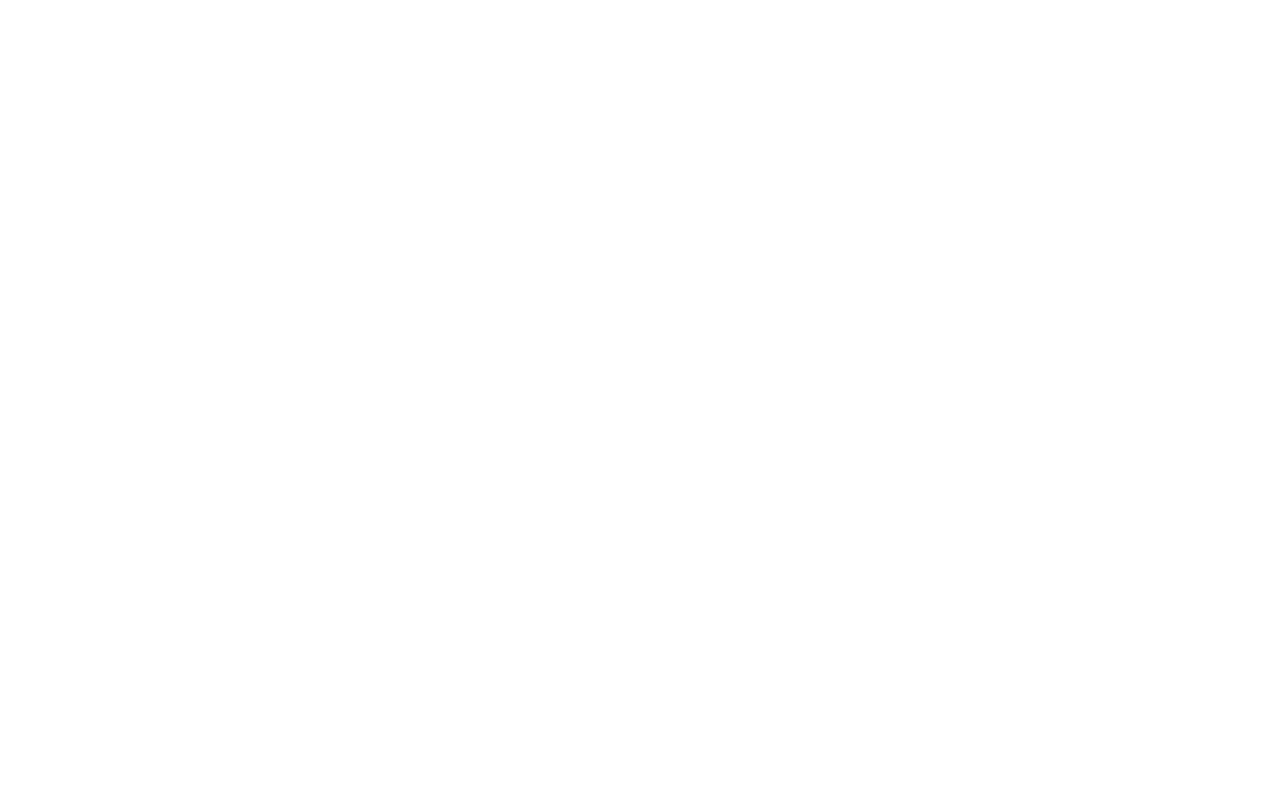
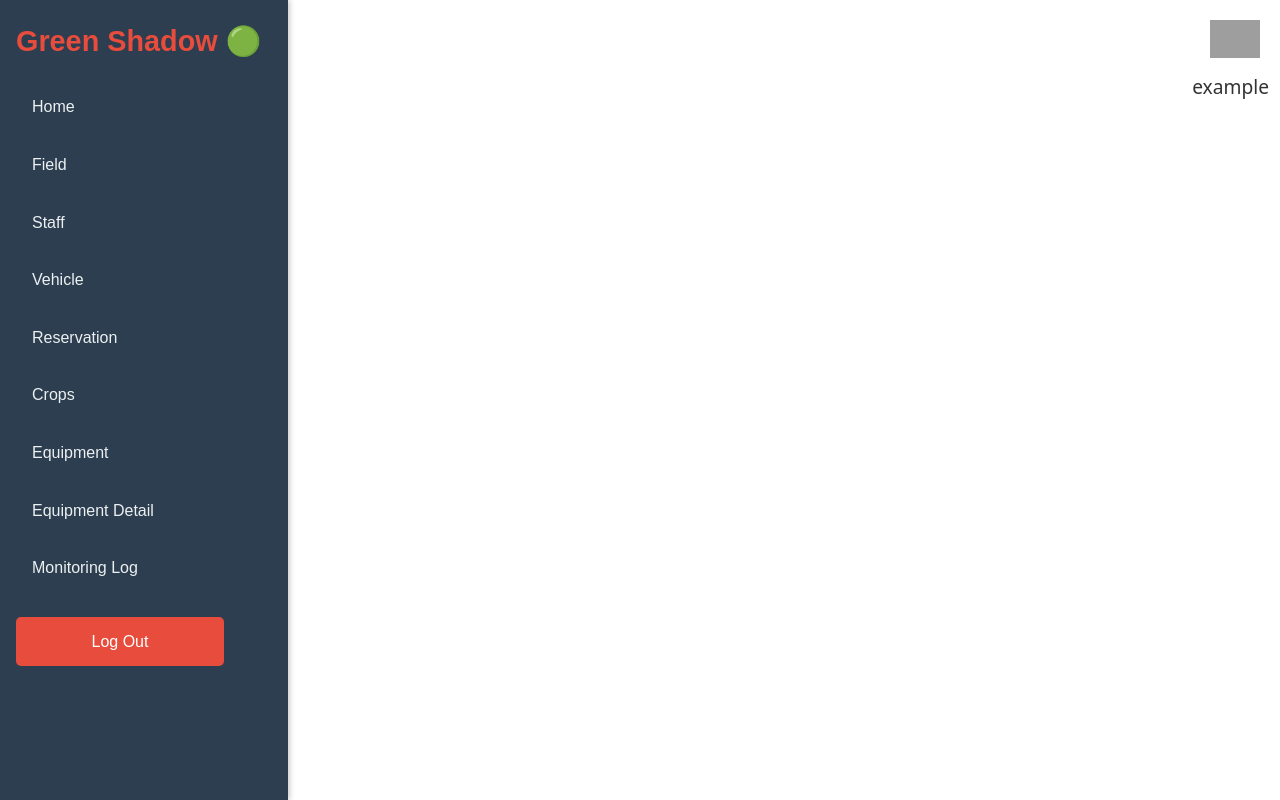
Before and after one commit to Shalomhosheya/React-GreenShadow, a React (Vite) app: page /CropPage in a window 1280 px wide. Before the commit this address had no page. Built offline with nearby package versions, Linux system fonts and the light colour scheme; grey boxes are pictures that could not be loaded.

Commit message:
initial commit

```diff
--- a/src/App.jsx
+++ b/src/App.jsx
@@ -6,6 +6,7 @@
 import StaffPage from './Pages/StaffPage';
 import VehiclePage from './Pages/VehiclePage';
 import ReservationPage from './Pages/ReservationPage';
+import CropPage from './Pages/CropPage';
 
 function App() {
   return (
@@ -19,6 +20,8 @@
           <Route path="/StaffPage" element={<StaffPage />} />
           <Route path="/VehiclePage" element={<VehiclePage />} />
           <Route path='/ReservationPage' element={<ReservationPage />} />
+          <Route path='/CropPage' element={<CropPage />} />
+          <Route path='/EquipmentPage' element={<CropPage />} />
         </Routes>
 
     </Router>
--- /dev/null
+++ b/src/Pages/CropPage.tsx
@@ -0,0 +1,15 @@
+import React from "react"
+import AccountDetails from "../Component/AccountDetail"
+import Sidebar from "../Component/Sidebar"
+function CropPage(){
+  return(
+    <body>
+        <AccountDetails/>
+        <div className="dashboard-container">
+            <Sidebar/>
+        </div>
+    </body>
+  )
+
+}
+export default CropPage
```
Also changed, not shown: src/Pages/Equipment.tsx (added, +15 -0 lines).
